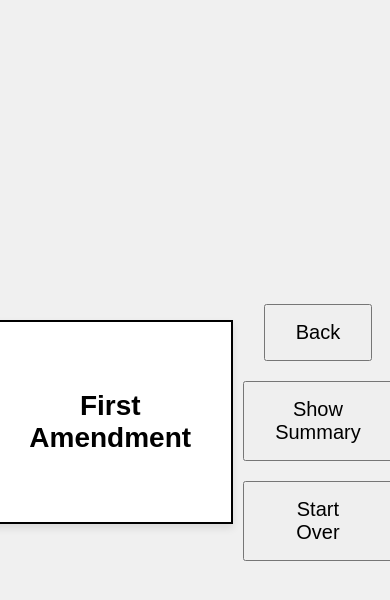
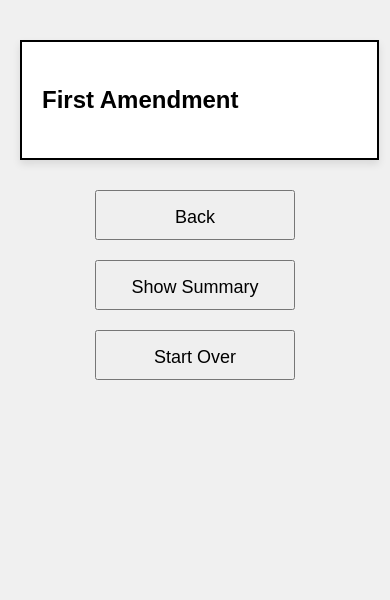
Before and after one commit to guddatj/Amendment-Flashcards, a plain HTML site: page index.html in a window 390 px wide. Drawn offline with Linux system fonts and the light colour scheme.

Commit message:
Update index.html

```diff
--- a/index.html
+++ b/index.html
@@ -6,46 +6,65 @@
         body {
             font-family: Arial, sans-serif;
             text-align: center;
-            height: 100vh; /* Full viewport height */
             margin: 0;
-            display: flex;
-            justify-content: center;
-            align-items: center; /* Centering flashcard vertically */
+            padding: 20px;
             background-color: #f0f0f0;
         }
         #flashcard {
             width: 60%;
             max-width: 800px;
+            height: 300px; /* Fixed height for the flashcard */
             border: 2px solid #000;
             padding: 40px;
+            margin: 20px auto;
             background-color: #fff;
             box-shadow: 0 4px 8px rgba(0, 0, 0, 0.1);
+            display: flex;
+            flex-direction: column;
+            justify-content: space-between;
         }
         #amendment, #summary {
             font-size: 28px;
             font-weight: bold;
+            text-align: left;
         }
         #summary {
             display: none;
             font-weight: normal;
+        }
+        .button-container {
+            text-align: center;
             margin-top: 20px;
         }
         .button {
+            width: 200px; /* Fixed width for each button */
+            height: 50px; /* Fixed height for each button */
             margin: 10px;
-            padding: 15px 30px;
+            padding: 10px 20px;
             font-size: 20px;
             cursor: pointer;
+            display: inline-block;
+            text-align: center;
+            line-height: 30px;
+            box-sizing: border-box;
         }
-        .button-container {
-            /* Add any additional styles if needed, e.g., margin-top for spacing */
-            margin-top: 20px;
+        @media (max-width: 768px) {
+            #flashcard {
+                width: 90%;
+                height: auto; /* Flexible height on smaller screens */
+                padding: 20px;
+            }
+            #amendment, #summary {
+                font-size: 24px;
+            }
+            .button {
+                padding: 10px 20px;
+                font-size: 18px;
+            }
         }
     </style>
 </head>
 <body>
-
-</body>
-</html>
 
 <div id="flashcard">
     <p id="amendment"></p>
@@ -59,7 +78,7 @@
 </div>
 
 <script>
-      var amendments = [
+    var amendments = [
     ["First Amendment", "Guarantees freedoms concerning religion, expression, assembly, and the right to petition."],
     ["Second Amendment", "Guarantees the right to bear arms."],
     ["Third Amendment", "Prohibits the quartering of soldiers in private homes without the owner's consent during peacetime."],
@@ -97,7 +116,7 @@
             document.getElementById("summary").style.display = "block";
             document.getElementById("next").textContent = "Next Amendment";
         } else {
-            if (current < 0) current = amendments.length - 1; // Wrap around to last amendment if current is less than 0
+            if (current < 0) current = amendments.length - 1;
             document.getElementById("amendment").textContent = amendments[current][0];
             document.getElementById("summary").textContent = amendments[current][1];
             document.getElementById("summary").style.display = "none";
@@ -128,7 +147,6 @@
 
     document.getElementById("startOver").onclick = startOver;
 
-    // Initialize the first flashcard
     startOver();
 </script>
 
```
